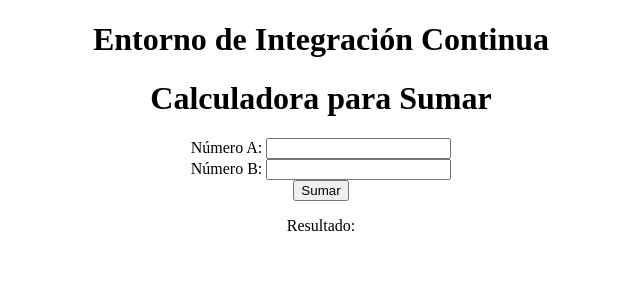
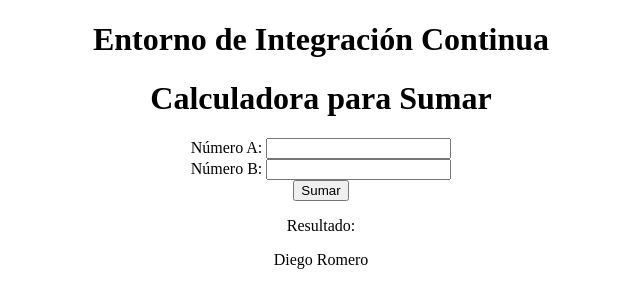
Before and after one commit to DDiegoR/EntornoCI, a website: page public/index.html in a window 1280 px wide. Shown: the whole page, without its empty margins (319-959 px from the left). Drawn offline with Linux system fonts and the light colour scheme.

Commit message:
TRELLO-rw1wP6N0P

```diff
--- a/public/index.html
+++ b/public/index.html
@@ -20,6 +20,9 @@
 
     <p id="resultado">Resultado: </p>
 
+    <footer>
+        <p>Diego Romero</p>
+    </footer>
     <script src="suma.js"></script>
 </body>
 
```
